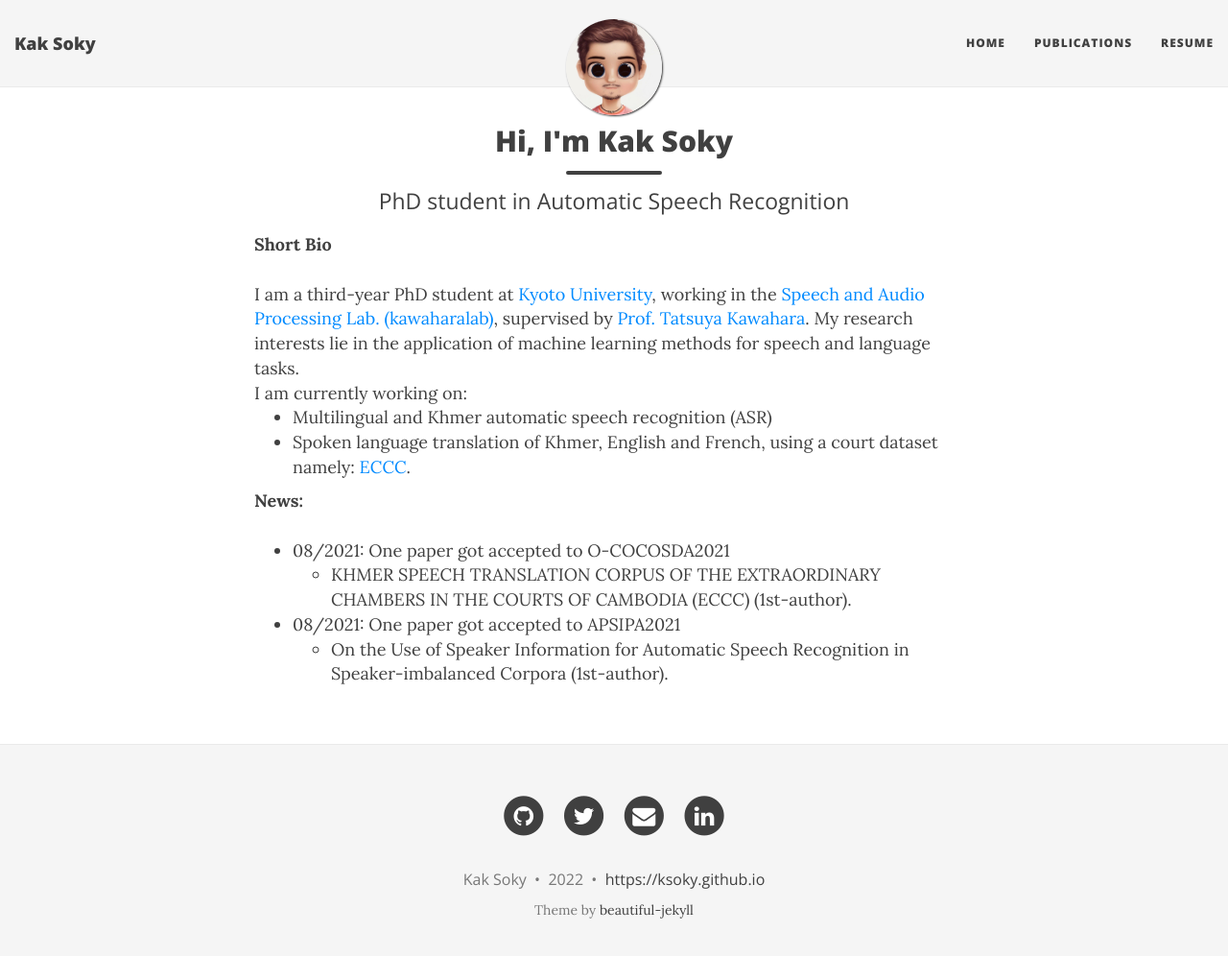
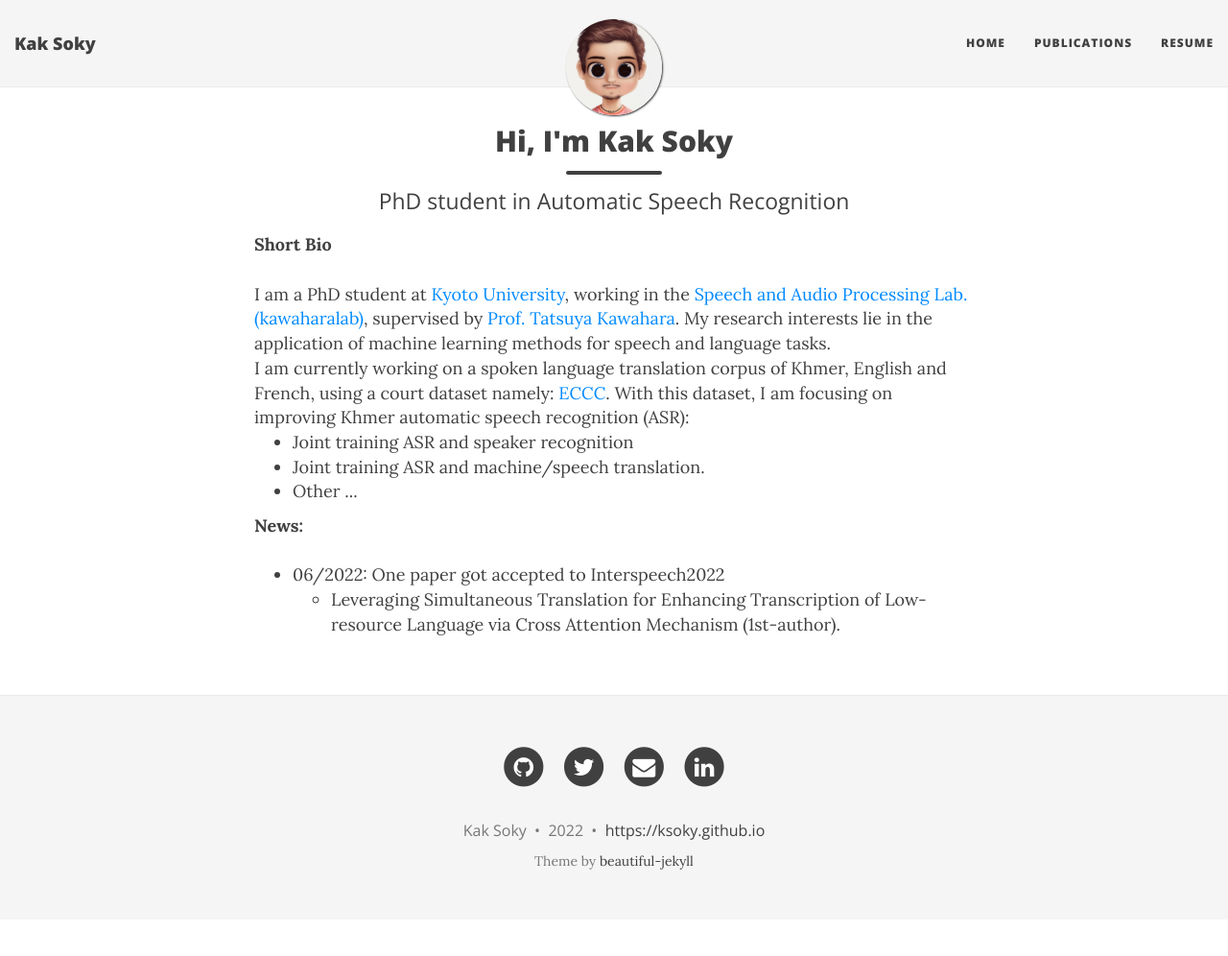
Before and after one commit to ksoky/ksoky.github.io, a Jekyll site: the page built from index.html, in a window 1280 px wide and 1009 px high. Shown: the top 996 px of the window at 96% size. Built offline with Jekyll 4.4.1, drawn with Linux system fonts in a browser that asks for light colours; nearby versions of some CDN libraries; the list of posts is cut into pages by our own code.

Commit message:
update home page

```diff
--- a/index.html
+++ b/index.html
@@ -6,26 +6,23 @@ use-site-title: true
 ---
 
 <b>Short Bio</b><br />
-<br>I am a third-year PhD student at <a href="https://www.i.kyoto-u.ac.jp/en/">Kyoto University</a>, working in the <a
+<br>I am a PhD student at <a href="https://www.i.kyoto-u.ac.jp/en/">Kyoto University</a>, working in the <a
 	href="http://sap.ist.i.kyoto-u.ac.jp">Speech and Audio Processing Lab. (kawaharalab)</a>, supervised by <a
 	href="http://sap.ist.i.kyoto-u.ac.jp/members/kawahara/">Prof. Tatsuya Kawahara</a>. My research interests lie in the application of machine learning
 methods for speech and language tasks.
-<br>I am currently working on: <br />
+<br>I am currently working on a spoken language translation corpus of Khmer, English and French, using a court dataset namely: <a href="https://www.eccc.gov.kh/en">ECCC</a>. With this dataset, I am focusing on improving Khmer automatic speech recognition (ASR): <br />
 <ul>
-	<li>Multilingual and Khmer automatic speech recognition (ASR)</li>
-	<li>Spoken language translation of Khmer, English and French, using a court dataset namely: <a href="https://www.eccc.gov.kh/en">ECCC</a>.</li>
+	<li>Joint training ASR and speaker recognition</li>
+	<li>Joint training ASR and machine/speech translation.</li>
+	<li>Other ...</li>
 </ul>
 
 
 <b>News:</b><br><br>
 
 <ul>
-	<li>08/2021: One paper got accepted to O-COCOSDA2021</li>
+	<li>06/2022: One paper got accepted to Interspeech2022</li>
 		<ul>
-			<li>KHMER SPEECH TRANSLATION CORPUS OF THE EXTRAORDINARY CHAMBERS IN THE COURTS OF CAMBODIA (ECCC) (1st-author).</li>
-		</ul>
-	<li>08/2021: One paper got accepted to APSIPA2021</li>
-		<ul>
-			<li>On the Use of Speaker Information for Automatic Speech Recognition in Speaker-imbalanced Corpora (1st-author).</li>
+			<li>Leveraging Simultaneous Translation for Enhancing Transcription of Low-resource Language via Cross Attention Mechanism (1st-author).</li>
 		</ul>
 </ul>
```
